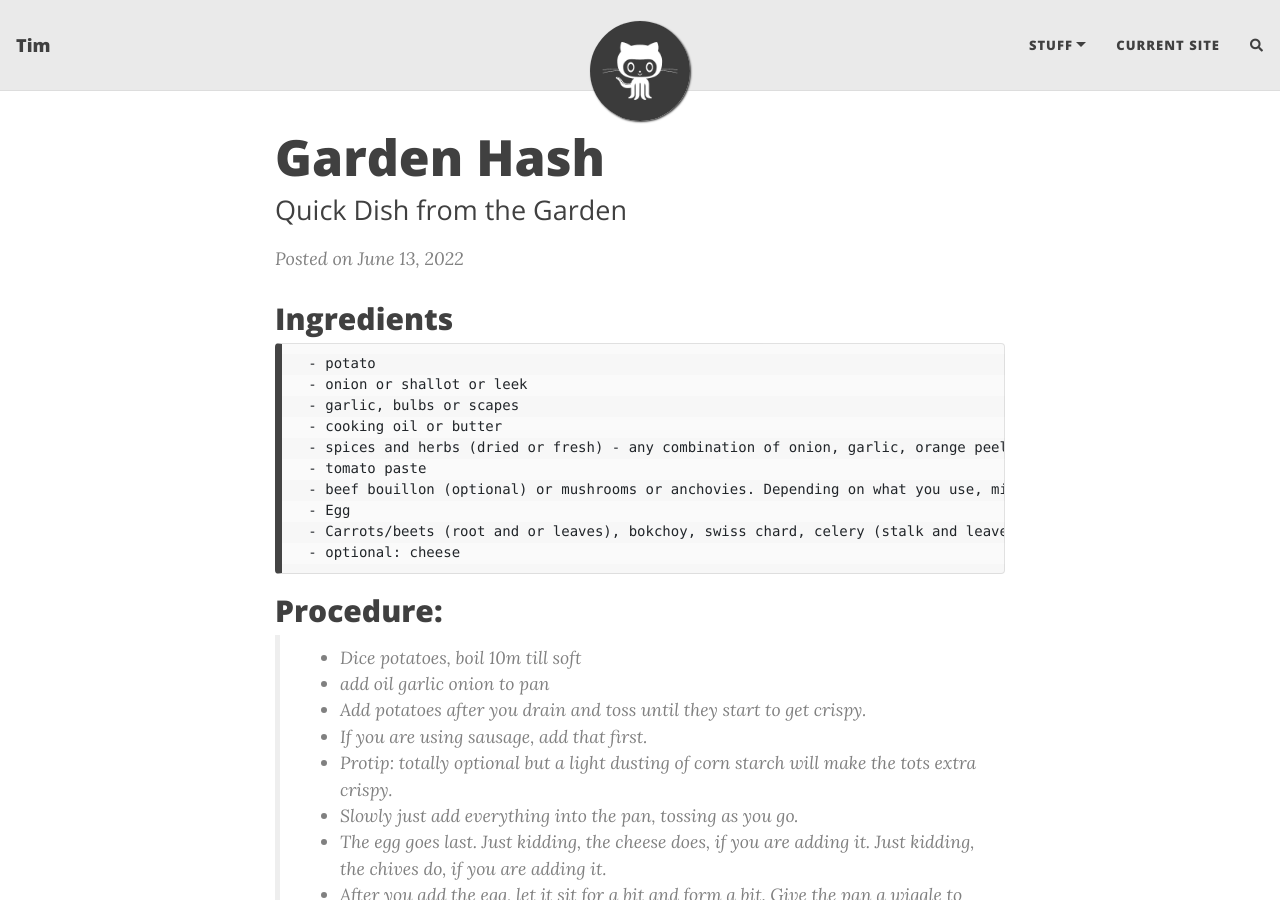
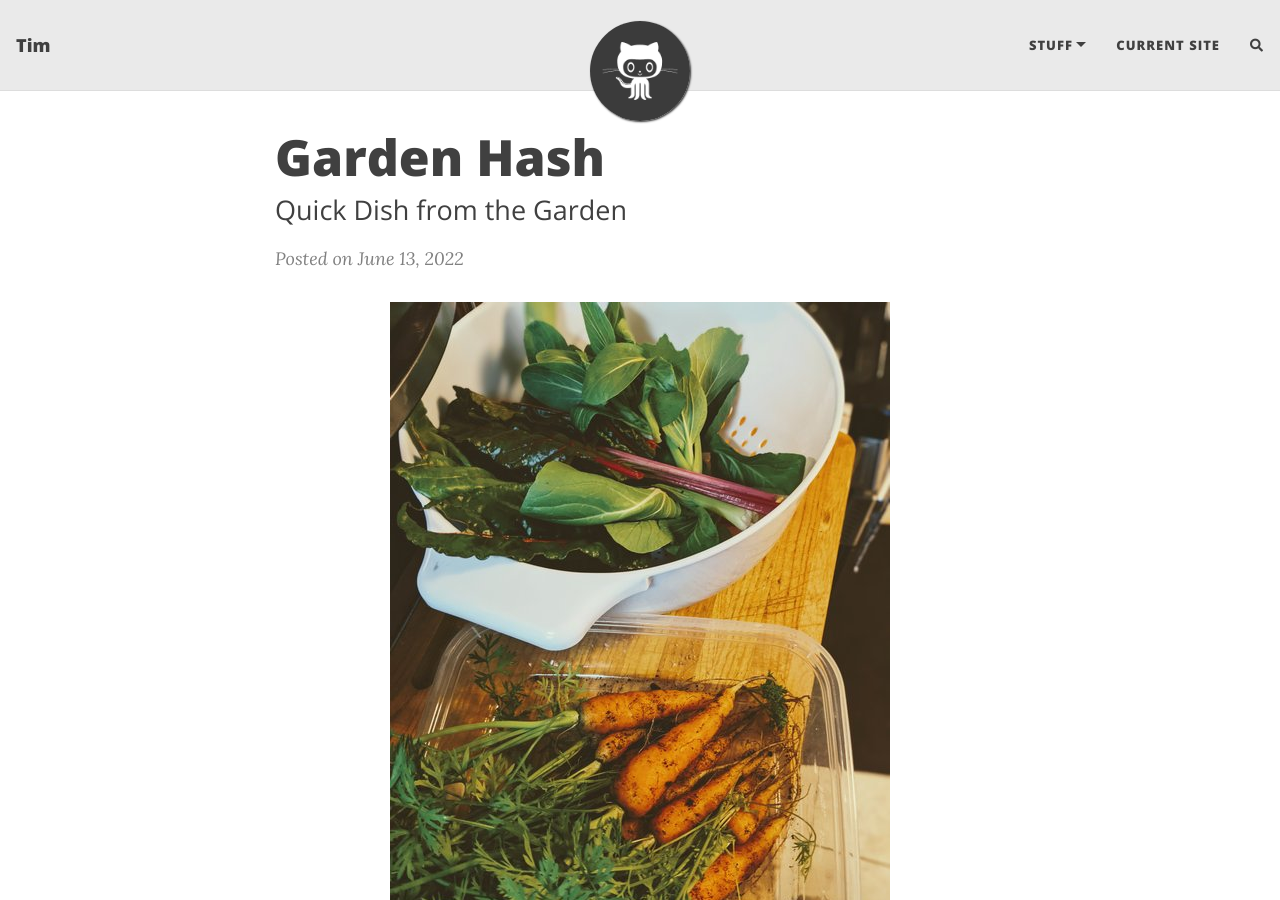
Before and after one commit to mroysterhead/mroysterhead.github.io, a Jekyll site: the page built from _posts/2022-06-13-gardenhash.md, in a window 1280 px wide and 900 px high. Built offline with Jekyll 4.4.1, drawn with Linux system fonts in a browser that asks for light colours; nearby versions of some CDN libraries; comment, search, counter and statistics services are not loaded.

Commit message:
centered

````diff
--- a/_posts/2022-06-13-gardenhash.md
+++ b/_posts/2022-06-13-gardenhash.md
@@ -8,6 +8,8 @@
 tags: [food, lunch, dinner, hash, quick and easy]
 comments: true
 ---
+![gardenhash](https://mroysterhead.github.io/assets/img/gardenhash.jpg){: .mx-auto.d-block :}
+
 ## Ingredients
 ```
   - potato
````
